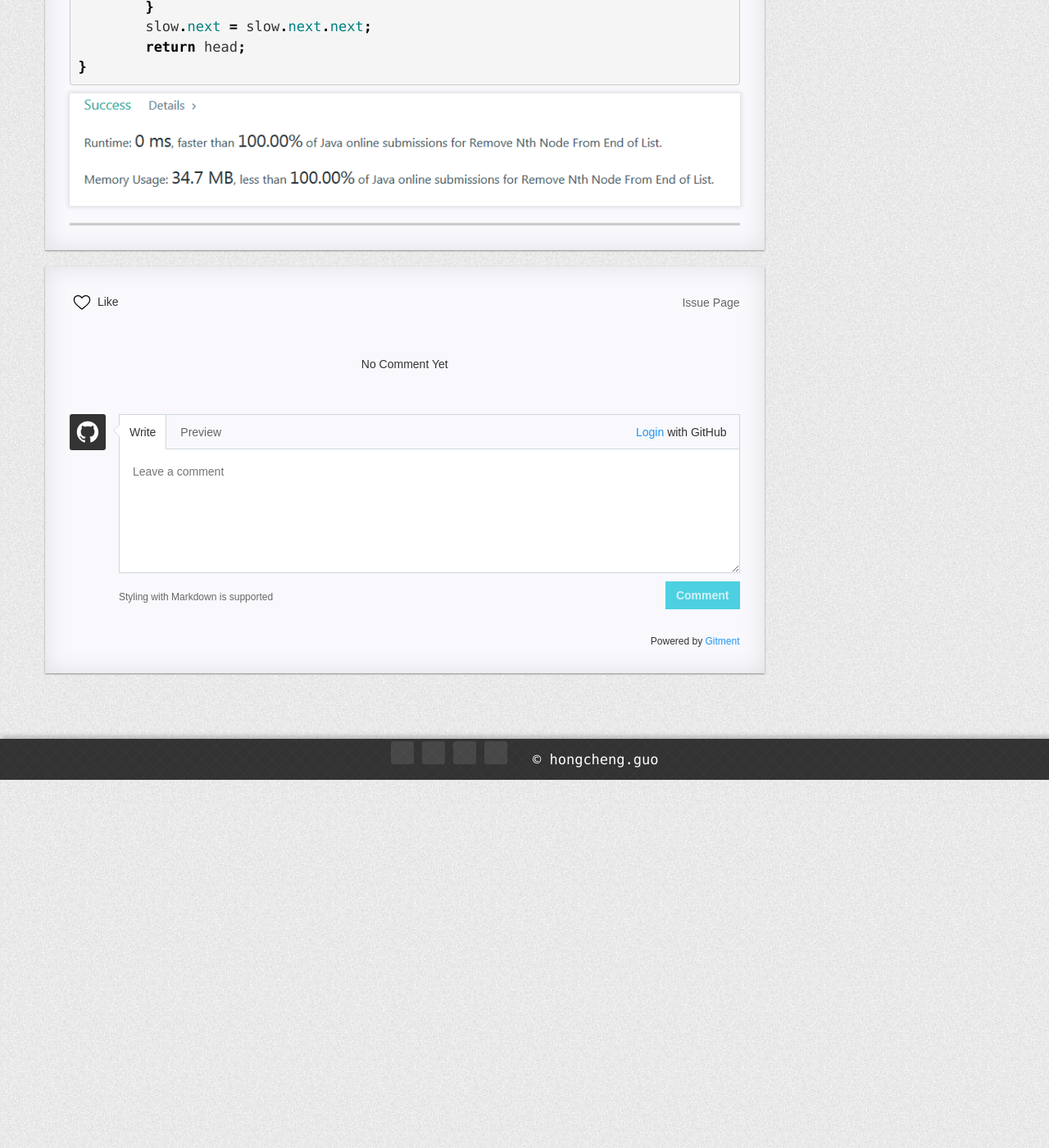
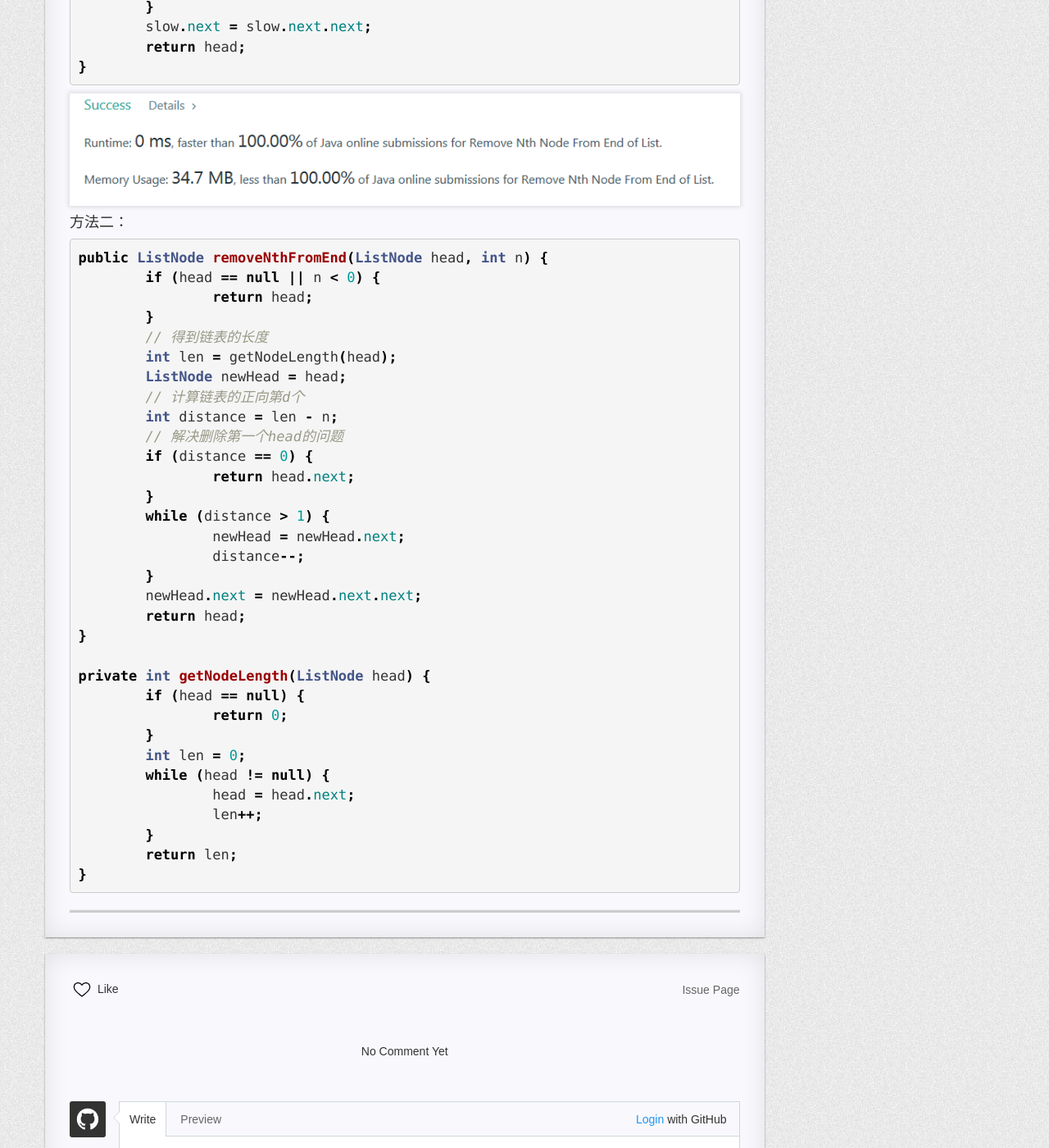
Before and after one commit to FrankdeBoers/blog, a Jekyll site: the page built from _posts/2019-08-15-LeetCode解题笔记：链表主题.md, in a window 1280 px wide and 1400 px high, scrolled down 6225 px. Shown: the whole window at 82% size. Built offline with Jekyll 4.4.1, drawn with Linux system fonts in a browser that asks for light colours; nearby versions of some CDN libraries; a style sheet for code colours, icons or effects is not loaded.

Commit message:
Update 2019-08-15-LeetCode解题笔记：链表主题.md

````diff
--- a/_posts/2019-08-15-LeetCode解题笔记：链表主题.md
+++ b/_posts/2019-08-15-LeetCode解题笔记：链表主题.md
@@ -257,3 +257,39 @@ public ListNode removeNthFromEnd(ListNode head, int n) {
 ```
 
 ![删除倒数第N个节点](https://raw.githubusercontent.com/FrankdeBoers/blog/master/static/img/deleteNnode.png)
+
+#### 方法二：
+```java
+public ListNode removeNthFromEnd(ListNode head, int n) {
+	if (head == null || n < 0) {
+		return head;
+	}
+	// 得到链表的长度
+	int len = getNodeLength(head);
+	ListNode newHead = head;
+	// 计算链表的正向第d个
+	int distance = len - n;
+	// 解决删除第一个head的问题
+	if (distance == 0) {
+		return head.next;
+	}
+	while (distance > 1) {
+		newHead = newHead.next;
+		distance--;
+	}
+	newHead.next = newHead.next.next;
+	return head;
+}
+
+private int getNodeLength(ListNode head) {
+	if (head == null) {
+		return 0;
+	}
+	int len = 0;
+	while (head != null) {
+		head = head.next;
+		len++;
+	}
+	return len;
+}
+```
````
